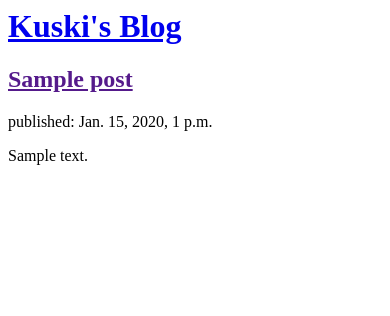
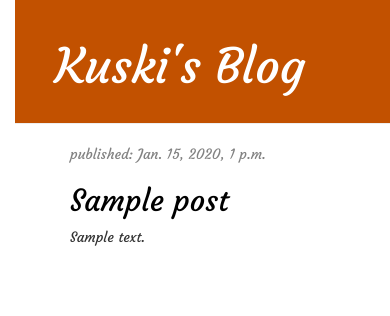
Before and after one commit to kuski-jabir/my-first-blog, a Django app: page / in a window 390 px wide. Shown: the top 316 px of the page. Run offline with Django 3.2, Linux system fonts and the light colour scheme; tables that the repository leaves empty hold one stand-in row (values such as "Sample post"); some libraries are stand-ins or nearby versions.

Commit message:
added some html and css

```diff
--- /dev/null
+++ b/blog/static/css/blog.css
@@ -0,0 +1,53 @@
+h1 a, h2 a {
+	color :  red;
+}
+body {
+	padding-left : 15px;
+	font-family : Courgette;
+}
+.page-header {
+    background-color: #C25100;
+    margin-top: 0;
+    padding: 20px 20px 20px 40px;
+}
+
+.page-header h1, .page-header h1 a, .page-header h1 a:visited, .page-header h1 a:active {
+    color: #ffffff;
+    font-size: 36pt;
+    text-decoration: none;
+}
+
+.content {
+    margin-left: 40px;
+}
+
+h1, h2, h3, h4 {
+    font-family: 'Courgette', cursive;
+}
+
+.date {
+    color: #828282;
+}
+
+.save {
+    float: right;
+}
+
+.post-form textarea, .post-form input {
+    width: 100%;
+}
+
+.top-menu, .top-menu:hover, .top-menu:visited {
+    color: #ffffff;
+    float: right;
+    font-size: 26pt;
+    margin-right: 20px;
+}
+
+.post {
+    margin-bottom: 70px;
+}
+
+.post h2 a, .post h2 a:visited {
+    color: #000000;
+}
--- a/blog/templates/blog/post_list.html
+++ b/blog/templates/blog/post_list.html
@@ -1,18 +1,31 @@
+{% load static %}
 <html>
     <head>
+		<link href="//fonts.googleapis.com/css?family=Courgette&subset=latin,latin-ext" rel="stylesheet" type="text/css">
+		<link rel="stylesheet" href="//maxcdn.bootstrapcdn.com/bootstrap/3.2.0/css/bootstrap.min.css">
+		<link rel="stylesheet" href="//maxcdn.bootstrapcdn.com/bootstrap/3.2.0/css/bootstrap-theme.min.css">
+		<link rel="stylesheet" href="{% static 'css/blog.css' %}">
         <title>Kuski's blog</title>
     </head>
     <body>
-        <div>
+        <div class='page-header'>
             <h1><a href="/">Kuski's Blog</a></h1>
         </div>
-       {% for post in posts %}
-			<div>
-        <h2><a href="">{{ post.title }}</a></h2>
-        <p>published: {{ post.published_date }}</p>
-        <p>{{ post.text|linebreaksbr }}</p>
+       <div class="content container">
+    <div class="row">
+        <div class="col-md-8">
+            {% for post in posts %}
+                <div class="post">
+                    <div class="date">
+                        <p>published: {{ post.published_date }}</p>
+                    </div>
+                    <h2><a href="">{{ post.title }}</a></h2>
+                    <p>{{ post.text|linebreaksbr }}</p>
+                </div>
+            {% endfor %}
+        </div>
     </div>
-		{% endfor %}
+</div>
 
     </body>
 </html>
```
